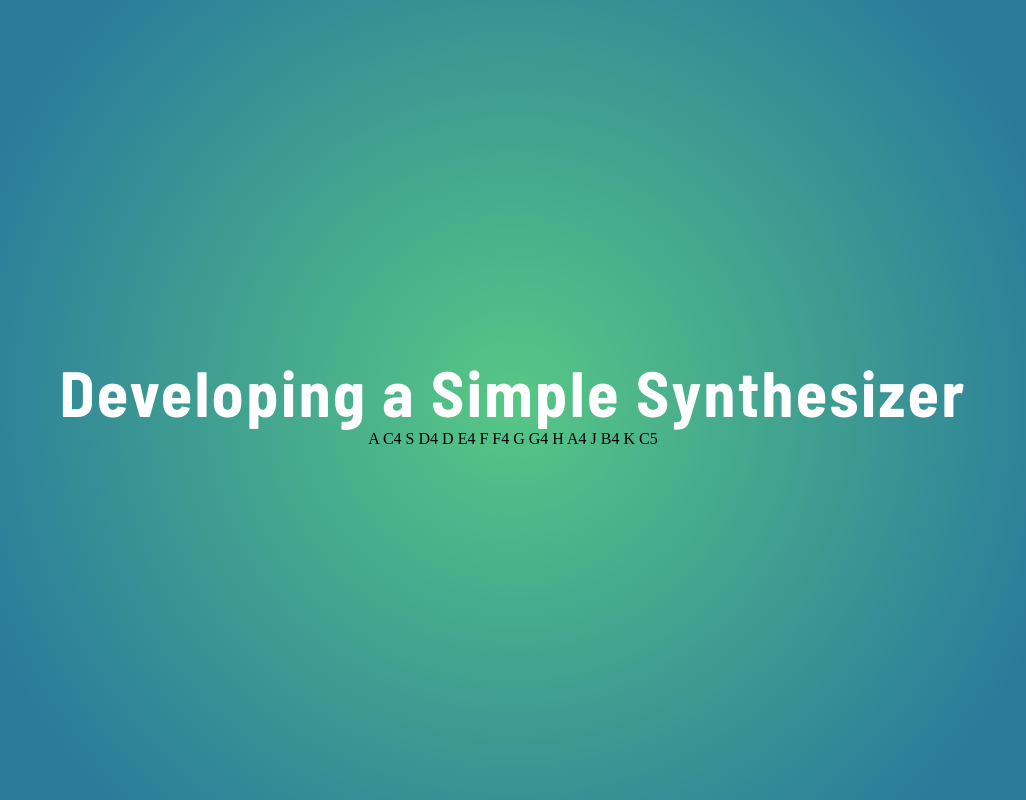
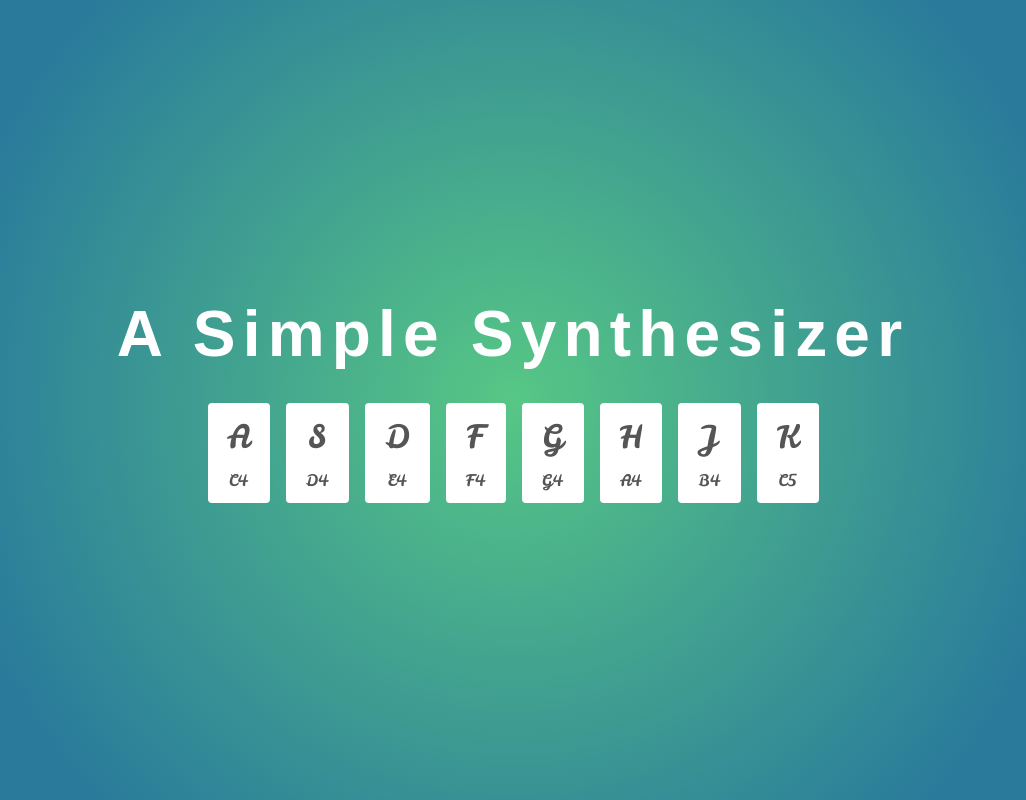
Before and after one commit to JDevDevelops/ts-synth, a website with bundled scripts: page index.html in a window 1280 px wide. Shown: the whole page, without its empty margins (127-1153 px from the left). Built offline with nearby package versions, Linux system fonts and the light colour scheme; a web font is replaced by a local one.

Commit message:
added keyboard layout

```diff
--- a/index.html
+++ b/index.html
@@ -5,48 +5,46 @@
     <meta name="viewport" content="width=device-width, initial-scale=1.0">
     <link rel="preconnect" href="https://fonts.googleapis.com" />
     <link rel="preconnect" href="https://fonts.gstatic.com" crossorigin />
-    <link
-      href="https://fonts.googleapis.com/css2?family=Barlow+Semi+Condensed:ital,wght@0,100;0,200;0,300;0,400;0,500;0,600;0,700;0,800;0,900;1,100;1,200;1,300;1,400;1,500;1,600;1,700;1,800;1,900&display=swap"
-      rel="stylesheet"
-    />
+
+    <link href="https://fonts.googleapis.com/css2?family=Cal+Sans&family=Leckerli+One&display=swap" rel="stylesheet">
     <link rel="stylesheet" href="/src/css/style.css" />
     <title>TS Synth | A Simple Audio Synthesizer Written in TypeSript</title>
 </head>
 <body>
     <main>
-        <h1>Developing a Simple Synthesizer</h1>
+        <h1>A Simple Synthesizer</h1>
         <div class="keyboard">
             <button class="key" data-freq="261.63" data-keycode="65">
-                <span>A</span>
-                <span>C4</span>
+                <span class="letter">A</span>
+                <span class="note">C4</span>
             </button>
             <button class="key" data-freq="293.66" data-keycode="83">
-                <span>S</span>
-                <span>D4</span>
+                <span class="letter">S</span>
+                <span class="note">D4</span>
             </button>
             <button class="key" data-freq="329.63" data-keycode="68">
-                <span>D</span>
-                <span>E4</span>
+                <span class="letter">D</span>
+                <span class="note">E4</span>
             </button>
             <button class="key" data-freq="349.23" data-keycode="70">
-                <span>F</span>
-                <span>F4</span>
+                <span class="letter">F</span>
+                <span class="note">F4</span>
             </button>
             <button class="key" data-freq="391.99" data-keycode="71">
-                <span>G</span>
-                <span>G4</span>
+                <span class="letter">G</span>
+                <span class="note">G4</span>
             </button>
             <button class="key" data-freq="440.00" data-keycode="72">
-                <span>H</span>
-                <span>A4</span>
+                <span class="letter">H</span>
+                <span class="note">A4</span>
             </button>
             <button class="key" data-freq="493.88" data-keycode="74">
-                <span>J</span>
-                <span>B4</span>
+                <span class="letter">J</span>
+                <span class="note">B4</span>
             </button>
             <button class="key" data-freq="523.25" data-keycode="75">
-                <span>K</span>
-                <span>C5</span>
+                <span class="letter">K</span>
+                <span class="note">C5</span>
             </button>
         </div>
     </main>
--- a/src/css/style.css
+++ b/src/css/style.css
@@ -1,5 +1,7 @@
-/* This is a standard CSS Reset with some of my own preferences */
+@layer reset, base, components;
 
+
+@layer reset {
   /* Box sizing border-box for all elements */
   *,
   *::before,
@@ -69,6 +71,9 @@ button {
     padding: 0;
   }
 
+}
+
+@layer base {
   body {
     background-color: #0066ff;
     background: radial-gradient(circle,rgba(87, 199, 133, 1) 0%, rgba(42, 123, 155, 1) 76%);
@@ -76,19 +81,52 @@ body {
     display: flex;
     justify-content: center;
     align-items: center;
+    color: #fff;
+    font-family: "Cal Sans", sans-serif;
   }
 
   main {
     padding: .5rem;
     display: flex;
     flex-direction: column;
+    gap: 2rem;
     align-items: center;
   }
 
   h1 {
       font-size: 4rem;
-    font-family: "Barlow Semi Condensed", Verdana, Geneva, Tahoma, sans-serif;
-    letter-spacing: .15rem;
-    color: #fff;
+      letter-spacing: .45rem;
       text-align: center;
   }
+}
+
+@layer components {
+
+  .keyboard {
+    display: flex;
+    gap: 1rem;
+  }
+
+  .key {
+    display: flex;
+    flex-direction: column;
+    justify-content: space-between;
+    align-items: center;
+    height: 100px;
+    font-size: 2rem;
+    font-family: "Leckerli One", cursive;
+    background-color: #fff;
+    color: #555;
+    border-radius: .25rem;
+    padding: .75rem 1.25rem;
+
+    .note {
+      font-size: 1rem;
+    }
+
+    &:active {
+      scale: 1.01;
+      box-shadow: 2px 2px 5px #666;
+    }
+  }
+}
```
Lines whose indentation alone changed are shown as unchanged.
